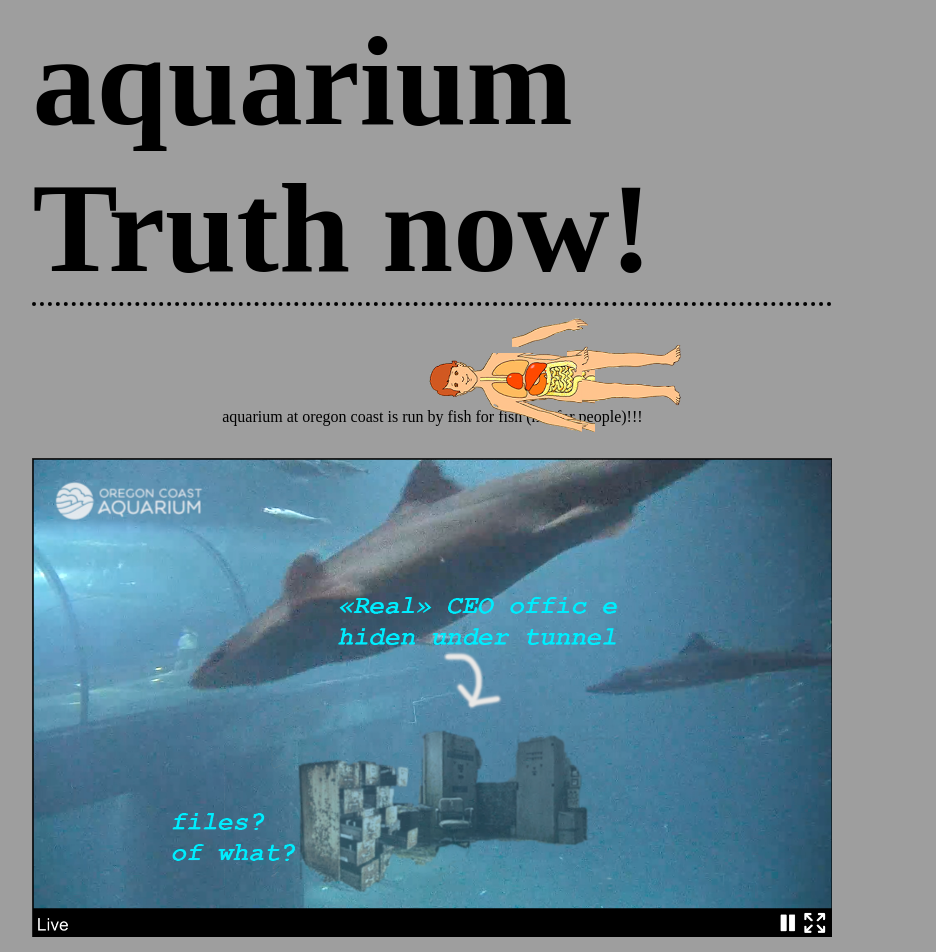
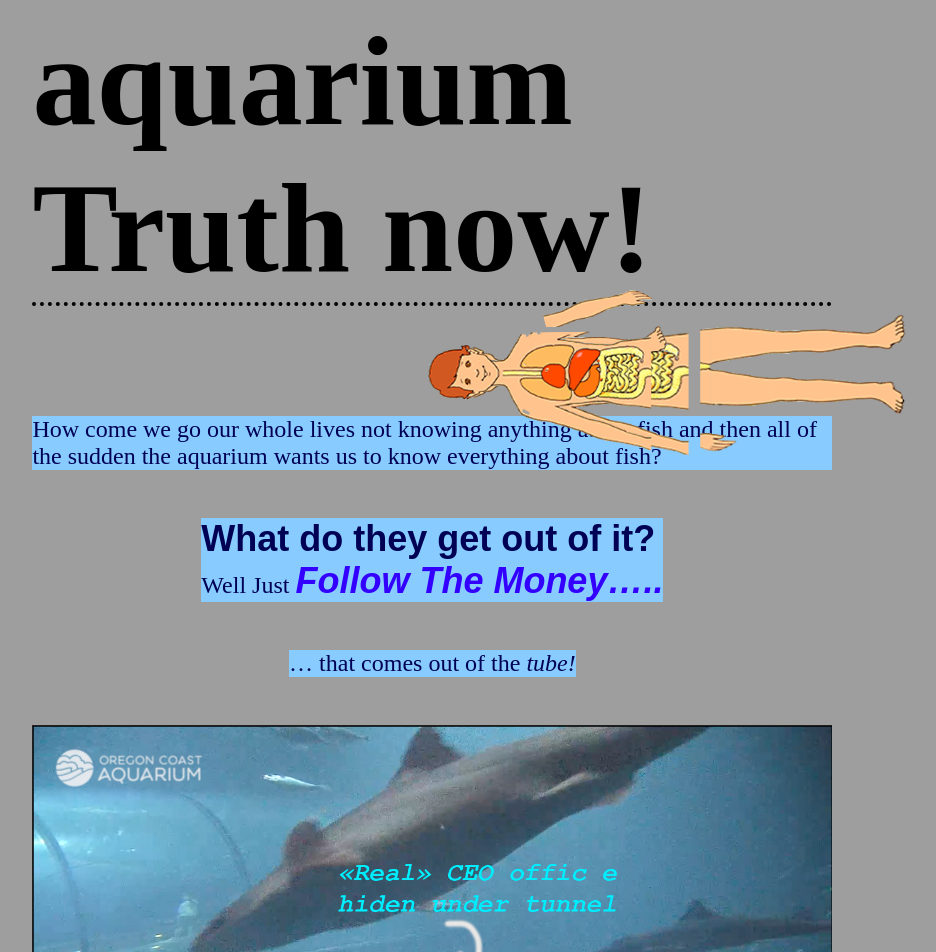
Before and after one commit to sneakers-the-rat/aquariumtruth, a Jekyll site: the page built from index.markdown, in a window 1280 px wide. Shown: the top 952 px of the page, without its empty margins (102-1038 px from the left). Built offline with Jekyll 4.4.1, drawn with Linux system fonts in a browser that asks for light colours; some of the changed text lies outside the part shown.

Commit message:
some minor improvements

```diff
--- a/_config.yml
+++ b/_config.yml
@@ -18,7 +18,7 @@
 # You can create any custom variable you would like, and they will be accessible
 # in the templates via {{ site.myvariable }}.
 
-title: Your awesome title
+title: Aquarium TRUTH 2022
 email: your-email@example.com
 description: >- # this means to ignore newlines until "baseurl:"
   Write an awesome description for your new site here. You can edit this
--- a/_sass/fish.scss
+++ b/_sass/fish.scss
@@ -133,12 +133,27 @@ The `sprites` mixin generates identical output to the CSS template
 
 @keyframes rotatingAnimation {
   0%{
-    transform: translate3d(0,0,0px) rotateY(0deg);
+    transform: translate3d(0,0,1000px) rotateY(0deg) scale3d(2,2,2);
+  }
+  50% {
+    transform: translate3d(0,0,0px) rotateY(180deg) scale3d(1,1,1);
   }
   100% {
-    transform: translate3d(0,0,0px) rotateY(360deg);
+    transform: translate3d(0,0px,-1000px) rotateY(360deg) scale3d(2,2,2);
   }
 }
+
+// @keyframes zoomingAnimation {
+//   0% {
+//     perspective: 500px
+//   }
+//   50% {
+//     perspective: 1000px
+//   }
+//   100% {
+//     perspective: 500px
+//   }
+// }
 
 $fishSize:0.5;
 @keyframes swimmingAnimation {
@@ -165,8 +180,8 @@ $fishSize:0.5;
   100% { transform: translate(0px, -12px); }
 }
 @keyframes fish-roll {
-  0%   { transform: rotateX(-10deg); }
-  100% { transform: rotateX(10deg); }
+  0%   { transform: rotateX(-50deg); }
+  100% { transform: rotateX(50deg); }
 }
 
 /*
@@ -175,7 +190,8 @@ $fishSize:0.5;
 
 .fish-wrapper{
   transform-style: preserve-3d;
-  animation: rotatingAnimation 10000ms infinite linear;
+  perspective-origin: bottom left;
+  animation: rotatingAnimation 10000ms infinite linear, zoomingAnimation 10000ms infinite linear;
 }
 .fish-container{
   position: absolute;
@@ -183,7 +199,7 @@ $fishSize:0.5;
   left: 50%;
   top: 50%;
 
-  perspective: 10000px;
+  perspective: 1000px;
   transform-style: preserve-3d;
 
   .fish-body{
@@ -210,7 +226,7 @@ $fishSize:0.5;
   }
   .fish-back-bottom-fin{
     @include sprite($fish-back-bottom-fin);
-    left: -106px;
+    left: -156px;
     top: 61px;
     &.front{
       z-index: 300;
@@ -225,7 +241,7 @@ $fishSize:0.5;
   }
   .fish-back-fin{
     @include sprite($fish-back-fin);
-    left: -320px;
+    left: -400px;
     top: -91px;
     background-position: 0% 0;
     transform-origin: 105% 0;
--- a/_sass/typography.sass
+++ b/_sass/typography.sass
@@ -2,9 +2,34 @@
 .home
 	overflow-wrap: anywhere
 	hyphens: auto
+
+	font:
+		size: 18pt
+		family: serif
+
+
 
 	.page-heading
 		border-bottom: dotted black 3.0pt
 		font-size: 8rem
 		max-width: 800px
 		margin-top: 0
+
+
+	// body text
+
+	p
+		background-color: #88ccff
+		color: #005
+		padding: -5px
+
+	.emphasized
+		font:
+			size: 1.5em
+			family: sans-serif
+			weight: bold
+
+		&.extra
+			font:
+				style: italic
+			color: #3300ff
--- a/index.markdown
+++ b/index.markdown
@@ -8,9 +8,16 @@ title: aquarium Truth now!
 
 {%- include fish.html -%}
 
-aquarium at oregon coast is run by fish for fish (not for people)!!!
+How come we go our whole lives not knowing anything about fish and then all of the sudden the aquarium wants us to know everything about fish?
+
+<span class="emphasized">What do they get out of it?<br> </span> Well Just <span class="emphasized extra">Follow The Money.....</span>
+
+... that comes out of the <span style="font-style:  italic;">tube!</span>
 
 ![picture of undersea tunnel at aquarium showing how there is a whole office underneath the tunnel with an desk and files and who knnows what else](/aquariumtruth/assets/img/shark_cam.png)
+
+What kind of fish needs a chair? only an <span style="font-style: italic;">executive. </span>
+
 
 without people (human) for profit the fish at the aquarium would drown. **who is selling the tickets, fish or man?**
 
```
